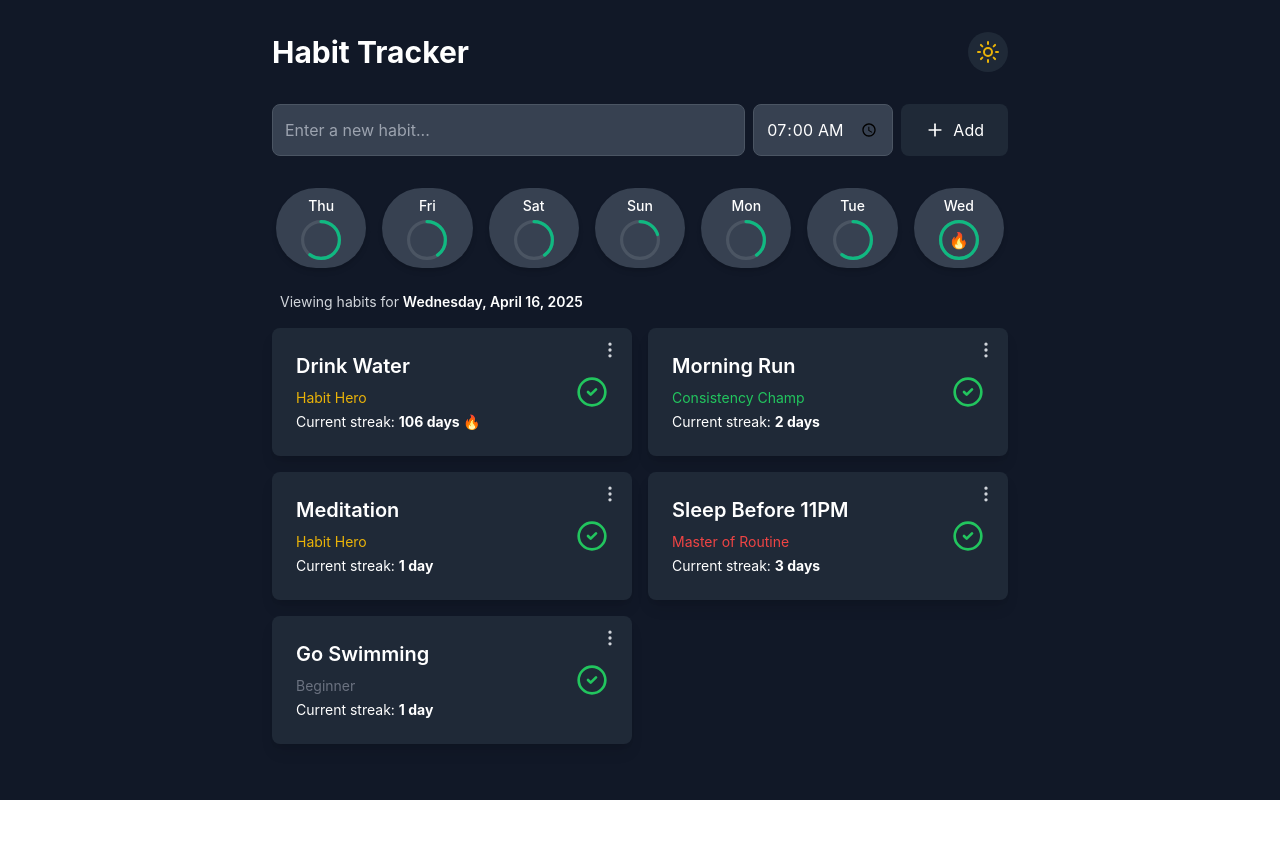
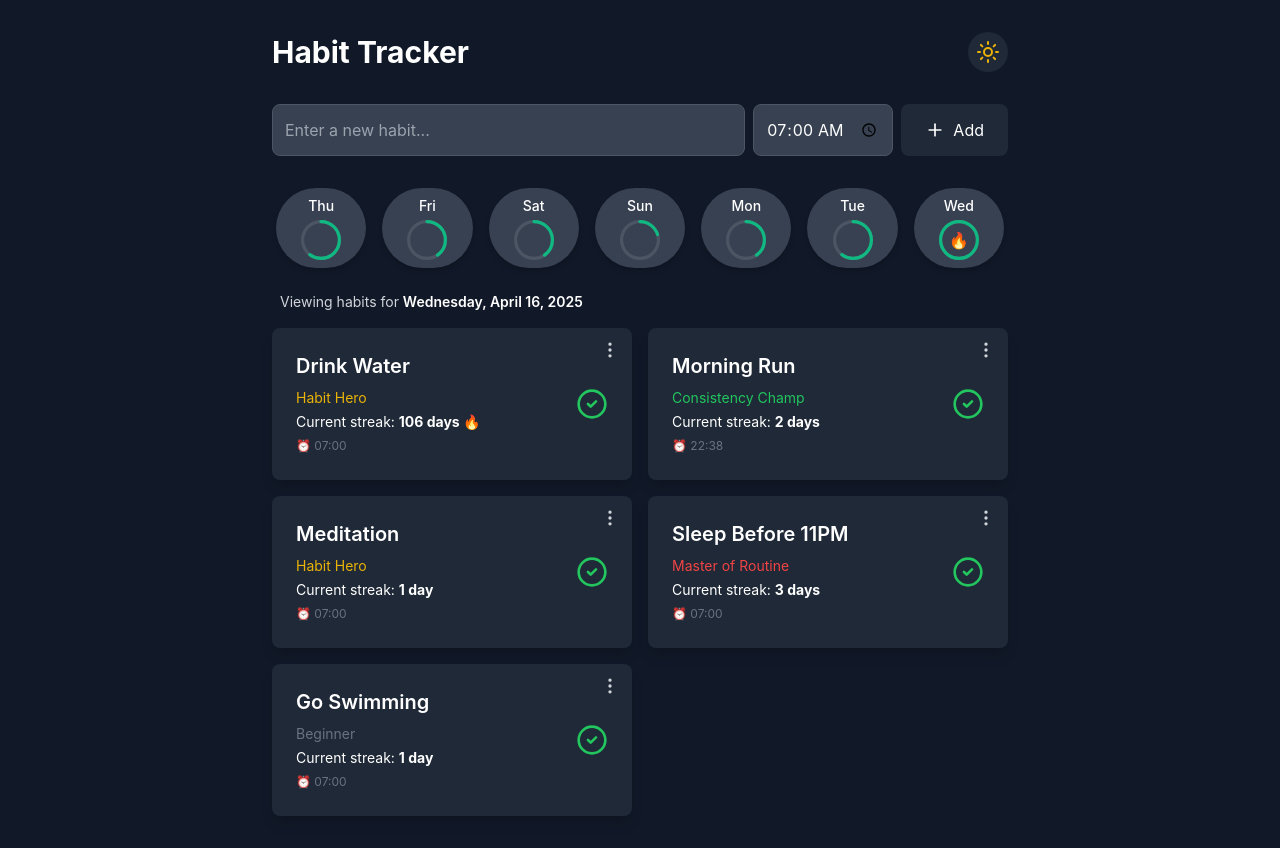
Before and after one commit to FRDesai/habitTracker, a React (Vite) app: page / in a window 1280 px wide. Before the commit the page ends 800 px from the top, so only its background shows below. Built offline with nearby package versions, Linux system fonts and the light colour scheme.

Commit message:
Added the Reminder time on screen

```diff
--- a/src/components/HabitCard.jsx
+++ b/src/components/HabitCard.jsx
@@ -4,7 +4,7 @@ import { getLevelInfo } from '../types';
 import { format, subDays, endOfToday } from 'date-fns';
 import { useState } from 'react';
 
-export const HabitCard = ({ habit, onToggle, onDelete, onClick, isDarkMode , selectedDate}) => {
+export const HabitCard = ({ habit, onToggle, onDelete, onClick, isDarkMode, selectedDate }) => {
   const [menuOpen, setMenuOpen] = useState(false);
   const todayStr = format(endOfToday(), 'yyyy-MM-dd');
   const completionSet = new Set(habit.completionDates || []);
@@ -71,13 +71,21 @@ export const HabitCard = ({ habit, onToggle, onDelete, onClick, isDarkMode , sel
 
       <div className="flex items-center justify-between">
         <div>
-          <h3 className="text-xl font-semibold mb-2">{habit.name}</h3>
-          <p className={`text-sm ${color}`}>{title}</p>
+          <h3 className="text-xl font-semibold mb-2" title="Habit name">{habit.name}</h3>
+          <p className={`text-sm ${color}`} title="award">{title}</p>
           <p className="text-sm mt-1">
             Current streak:{' '}
             <span className="font-bold">
               {currentStreak} day{currentStreak !== 1 && 's'} {currentStreak > 3 && '🔥'}
             </span>
+
+          </p>
+          <p>
+            {habit.reminderTime && (
+              <span className=" text-xs text-gray-500"      title="Reminder time">
+                ⏰ {habit.reminderTime}
+              </span>
+            )}
           </p>
         </div>
         <motion.button
```
